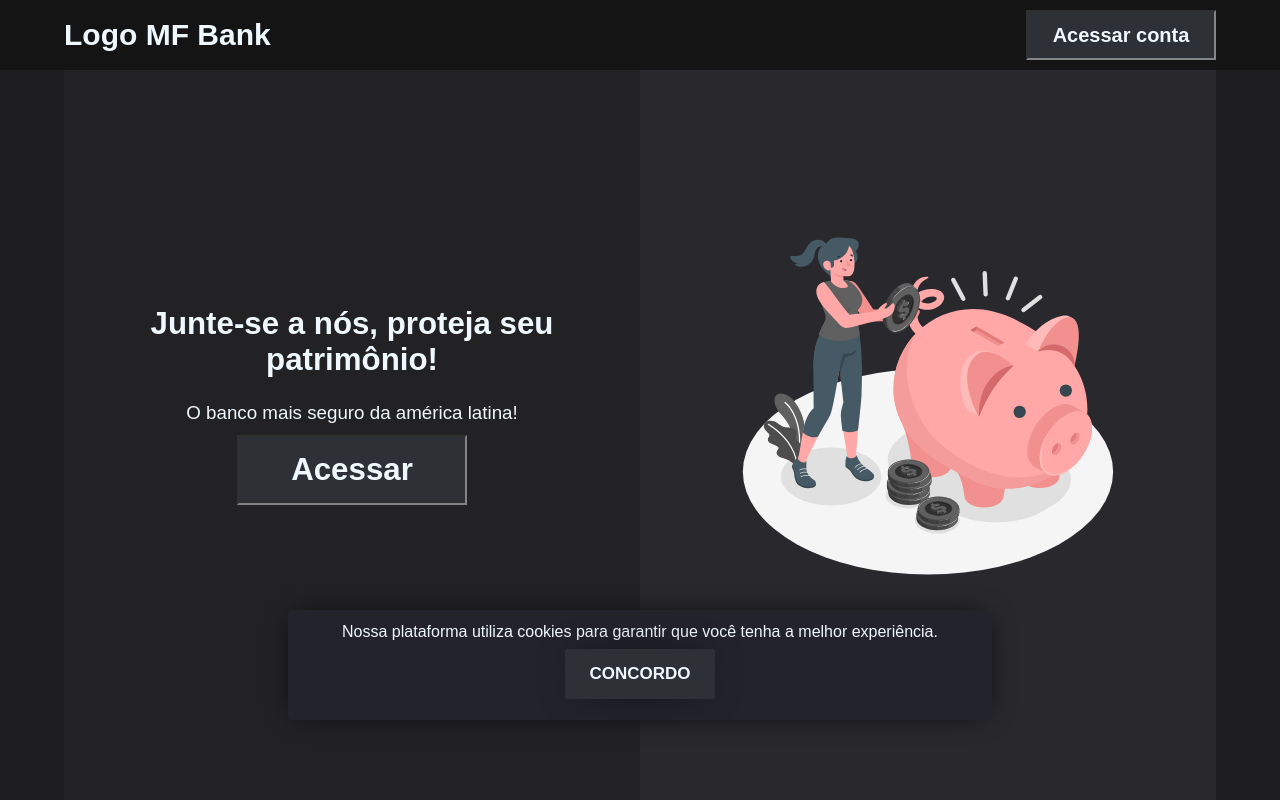
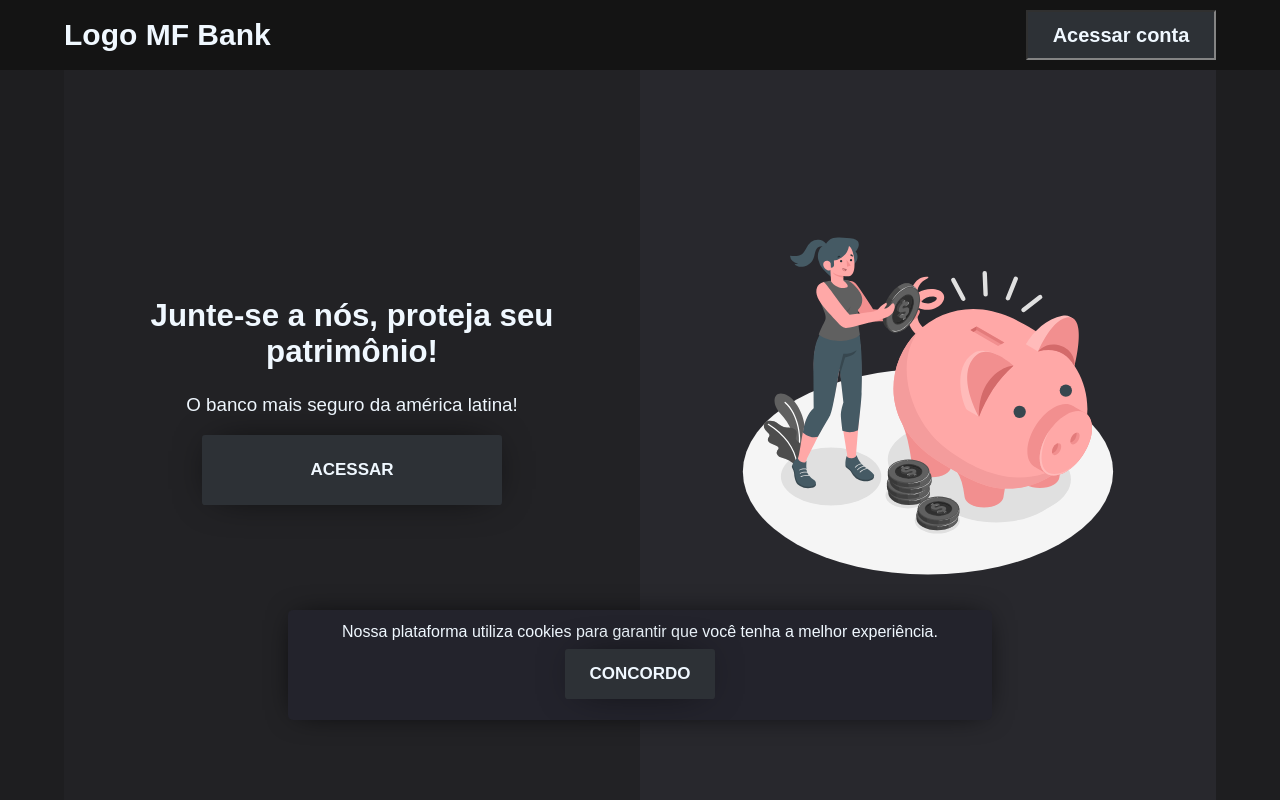
Before and after one commit to FabricioSobrinho/MF-Bank, a React (Vite) app: page / in a window 1280 px wide. Built offline with nearby package versions, Linux system fonts and the light colour scheme.

Commit message:
Chore: added import items comments

```diff
--- a/src/Pages/InitialPage.jsx
+++ b/src/Pages/InitialPage.jsx
@@ -5,10 +5,14 @@ import initialScreenImage from "../assets/Images/initial-screen-image.svg";
 import styles from "../Styles/InitialPage.module.css";
 
 // import elements to the page
-import Button from "../Layouts/FormsComponents/Button";
+import InputButton from "../Layouts/FormsComponents/InputButton";
 import CookiesAllow from "../Layouts/Components/CookiesAllow";
 
+// import hooks
+import { useLoggedIn } from "../hooks/LoggedProvider";
+
 function InitialScreen() {
+  const { isLoggedIn } = useLoggedIn();
   return (
     <div className={styles.mainInitialPage}>
       <div className={styles.initialLeftPage}>
@@ -17,7 +21,12 @@ function InitialScreen() {
           <p>O banco mais seguro da américa latina!</p>
         </div>
         <div className={styles.form}>
-          <Button text="Acessar" />
+          <InputButton
+            route={isLoggedIn ? "/view-account" : "/login"}
+            text="Acessar"
+            heightButton={7}
+            widthButton={30}
+          />
         </div>
       </div>
 
--- a/src/Pages/WithdrawPage.jsx
+++ b/src/Pages/WithdrawPage.jsx
@@ -6,6 +6,7 @@ import InputButton from "../Layouts/FormsComponents/InputButton";
 import InputInsertData from "../Layouts/FormsComponents/InputInsertData";
 
 function WithdrawPage() {
+
   return (
     <div className={styles.MainWithdrawPage}>
       <div className={styles.leftWithdrawScreen}>
```
